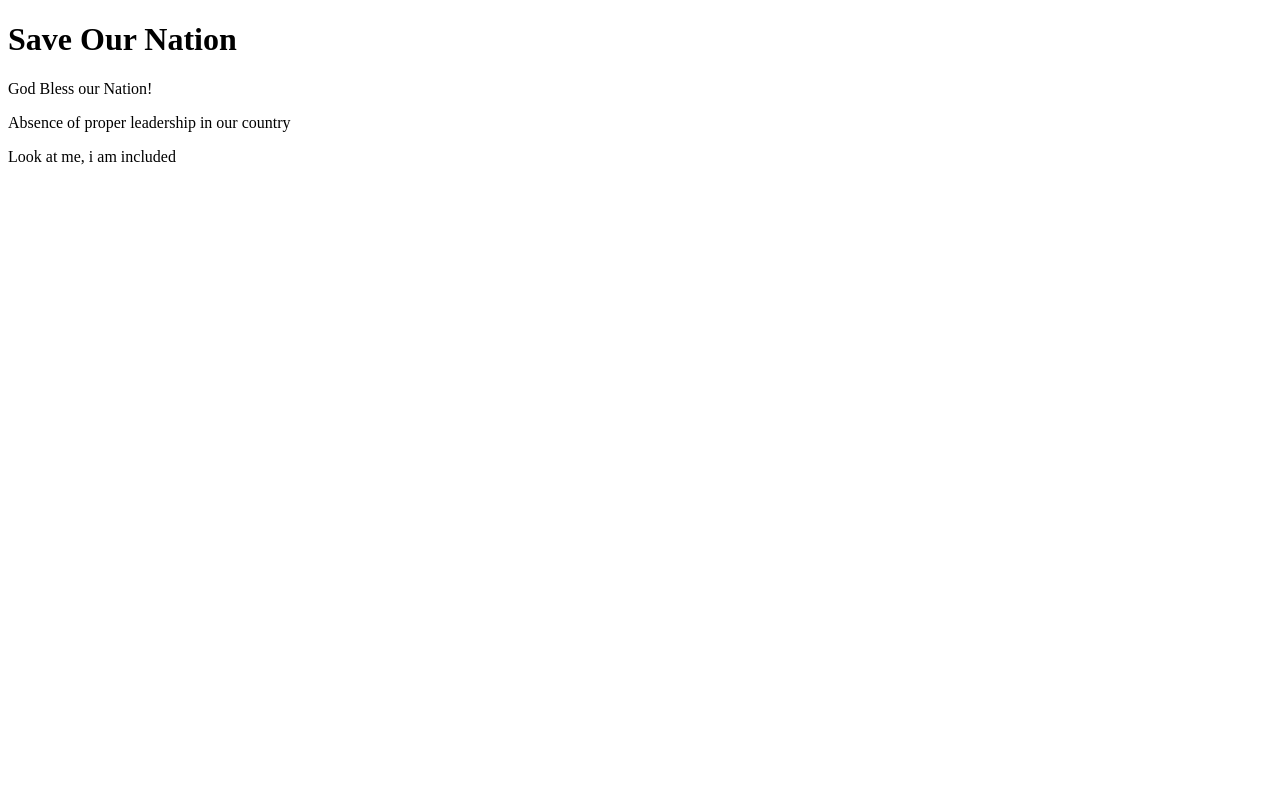
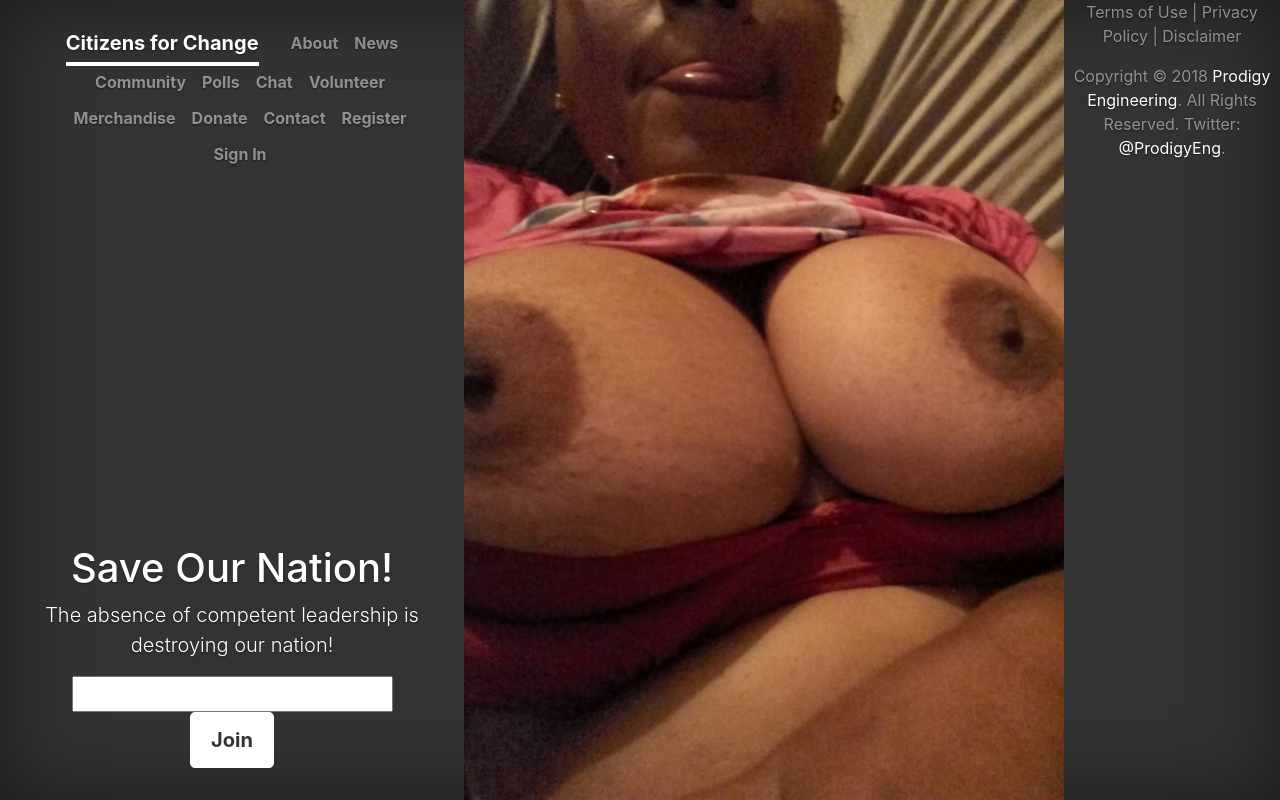
Before and after one commit to muddiman/project100, a Django app: page / in a window 1280 px wide. Run offline with Django 3.2, Linux system fonts and the light colour scheme; some libraries are stand-ins or nearby versions.

Commit message:
need to get static working on homepage app

```diff
--- a/project100/homepage/static/css/homepage.css
+++ b/project100/homepage/static/css/homepage.css
@@ -1,5 +1,106 @@
-h1 {
-    text-align: center;
-    background-color: blue;
-    font-family: Verdana, Geneva, Tahoma, sans-serif;
+/*
+ * Globals
+ */
+
+/* Links */
+a,
+a:focus,
+a:hover {
+  color: #fff;
 }
+
+/* Custom default button */
+.btn-secondary,
+.btn-secondary:hover,
+.btn-secondary:focus {
+  color: #333;
+  text-shadow: none; /* Prevent inheritance from `body` */
+  background-color: #fff;
+  border: .05rem solid #fff;
+}
+
+
+/*
+ * Base structure
+ */
+
+html,
+body {
+  height: 100%;
+  background-color: #333;
+}
+
+body {
+  display: -ms-flexbox;
+  display: flex;
+  color: #fff;
+  text-shadow: 0 .05rem .1rem rgba(0, 0, 0, .5);
+  box-shadow: inset 0 0 5rem rgba(0, 0, 0, .5);
+}
+
+.cover-container {
+  max-width: 42em;
+}
+
+
+/*
+ * Header
+ */
+.masthead {
+  margin-bottom: 2rem;
+}
+
+.masthead-brand {
+  margin-bottom: 0;
+}
+
+.nav-masthead .nav-link {
+  padding: .25rem 0;
+  font-weight: 700;
+  color: rgba(255, 255, 255, .5);
+  background-color: transparent;
+  border-bottom: .25rem solid transparent;
+}
+
+.nav-masthead .nav-link:hover,
+.nav-masthead .nav-link:focus {
+  border-bottom-color: rgba(255, 255, 255, .25);
+}
+
+.nav-masthead .nav-link + .nav-link {
+  margin-left: 1rem;
+}
+
+.nav-masthead .active {
+  color: #fff;
+  border-bottom-color: #fff;
+}
+
+@media (min-width: 48em) {
+  .masthead-brand {
+    float: left;
+  }
+  .nav-masthead {
+    float: right;
+  }
+}
+
+
+/*
+ * Cover
+ */
+.cover {
+  padding: 0 1.5rem;
+}
+.cover .btn-lg {
+  padding: .75rem 1.25rem;
+  font-weight: 700;
+}
+
+
+/*
+ * Footer
+ */
+.mastfoot {
+  color: rgba(255, 255, 255, .5);
+}
--- a/project100/homepage/templates/homepage/header.html
+++ b/project100/homepage/templates/homepage/header.html
@@ -1,15 +1,41 @@
 <!DOCTYPE html>
 <html lang="en">
 <HEAD>
-    <title>Exp Comm</title>
+    <!-- Additional header files to help pass header links needed for other pages -->
+    {% block header %}
+
+    {% endblock %}
+
+    <title>Citizens for Change</title>
     <meta charset="utf-8"/>
+    <meta name="viewport" content="width=device-width, initial-scale=1, shrink-to-fit=no">
+    <meta name="description" content="Political Action Committee in Trinidad & Tobago">
+    <meta name="author" content="Citizens for a Better Trinbago">
+    <link rel="icon" href="../../../../favicon.ico">
+    <link rel="stylesheet" href="https://stackpath.bootstrapcdn.com/bootstrap/4.1.3/css/bootstrap.min.css" integrity="sha384-MCw98/SFnGE8fJT3GXwEOngsV7Zt27NXFoaoApmYm81iuXoPkFOJwJ8ERdknLPMO" crossorigin="anonymous"/>
+    <script src="https://stackpath.bootstrapcdn.com/bootstrap/4.1.3/js/bootstrap.min.js" integrity="sha384-ChfqqxuZUCnJSK3+MXmPNIyE6ZbWh2IMqE241rYiqJxyMiZ6OW/JmZQ5stwEULTy" crossorigin="anonymous"></script>
+    {% load static %}
+    <link rel="stylesheet" href="{% static 'css/homepage.css' %}">
+</HEAD>
 
-</HEAD>
-<BODY>
 
-    <H1>Save Our Nation</H1>
+<BODY class="text-center">
+    <!-- Section Reserved for Navbar Snippet -->
+
+    <div class="cover-container d-flex w-100 h-100 p-3 mx-auto flex-column">
+        <!-- the webpage -->
+        {% block content %}
+
+        {% endblock %}
+    </div>
+
+    <!-- dEBUG: trying to find the issue with static -->
+    <img src="{% static "images/j-b.png" %}" alt="Tits"/>
+
     <div>
-        {% block content %}
+        <!-- additional footer information -->
+        {% block footer %}
+
         {% endblock %}
     </div>
 
--- a/project100/homepage/templates/homepage/home.html
+++ b/project100/homepage/templates/homepage/home.html
@@ -1,7 +1,18 @@
 {% extends "homepage/header.html" %}
 
 {% block content %}
-    <p>God Bless our Nation!</p>
-    <p>Absence of proper leadership in our country</p>
-{% include "homepage/includes/htmlsnippet.html" %}
+    {% include "homepage/includes/navbarsnippet.html" %}
+    <main role="main" class="inner cover">
+        <h1 class="cover-heading">Save Our Nation!</h1>
+        <p class="lead">The absence of competent leadership is destroying our nation!</p>
+        <p class="lead">
+            <input id="mailing_list_email">
+            <a href="#" class="btn btn-lg btn-secondary">Join</a>
+        </p>
+    </main>
 {% endblock %}
+
+{% block footer %}
+    {% include "homepage/includes/footersnippet.html" %}
+    {% include "homepage/includes/jscodesnippet.html" %}
+{% endblock %}
--- /dev/null
+++ b/project100/homepage/templates/homepage/includes/footersnippet.html
@@ -0,0 +1,8 @@
+{% block footer %}
+    <footer class="mastfoot mt-auto">
+        <div class="inner">
+            <p>Terms of Use | Privacy Policy | Disclaimer</p>
+          <p>Copyright &copy; 2018 <a href="#">Prodigy Engineering</a>. All Rights Reserved. Twitter: <a href="https://twitter.com/ProdigyEng">@ProdigyEng</a>.</p>
+        </div>
+    </footer>
+{% endblock %}
--- a/project100/homepage/templates/homepage/includes/htmlsnippet.html
+++ /dev/null
@@ -1,3 +0,0 @@
-{% block content %}
-<p>Look at me, i am included</p>
-{% endblock %}
--- /dev/null
+++ b/project100/homepage/templates/homepage/includes/jscodesnippet.html
@@ -0,0 +1,10 @@
+{% block content %}
+<!-- Bootstrap core JavaScript
+    ================================================== -->
+    <!-- Placed at the end of the document so the pages load faster -->
+    <script src="https://ajax.googleapis.com/ajax/libs/jquery/3.3.1/jquery.min.js"></script>
+    <!-- <script src="https://code.jquery.com/jquery-3.3.1.slim.min.js" integrity="sha384-q8i/X+965DzO0rT7abK41JStQIAqVgRVzpbzo5smXKp4YfRvH+8abtTE1Pi6jizo" crossorigin="anonymous"></script> -->
+    <script>window.jQuery || document.write('<script src="../../assets/js/vendor/jquery-slim.min.js"><\/script>')</script>
+    <script src="../../assets/js/vendor/popper.min.js"></script>
+    <!-- <script src="../../dist/js/bootstrap.min.js"></script> -->
+{% endblock %}
--- /dev/null
+++ b/project100/homepage/templates/homepage/includes/navbarsnippet.html
@@ -0,0 +1,21 @@
+{% block content %}
+<header class="masthead mb-auto">
+        <div class="inner">
+            <!-- <h3 class="masthead-brand">Citizens for Change</h3> -->
+            <nav class="navbar nav-masthead justify-content-center">
+                <a class="nav-link navbar-brand active" href="#">Citizens for Change</a>
+                <a class="nav-link" href="#">About</a>
+                <a class="nav-link" href="#">News</a>
+                <a class="nav-link" href="#">Community</a>
+                <a class="nav-link" href="#">Polls</a>
+                <a class="nav-link" href="#">Chat</a>
+                <a class="nav-link" href="#">Volunteer</a>
+                <a class="nav-link" href="#">Merchandise</a>
+                <a class="nav-link" href="#">Donate</a>
+                <a class="nav-link" href="#">Contact</a>
+                <a class="nav-link" href="#">Register</a>
+                <a class="nav-link" href="#">Sign In</a>
+            </nav>
+        </div>
+    </header>
+{% endblock %}
```
Also changed, not shown: README.md, project100/homepage/static/media/images/j-b.png (added).
